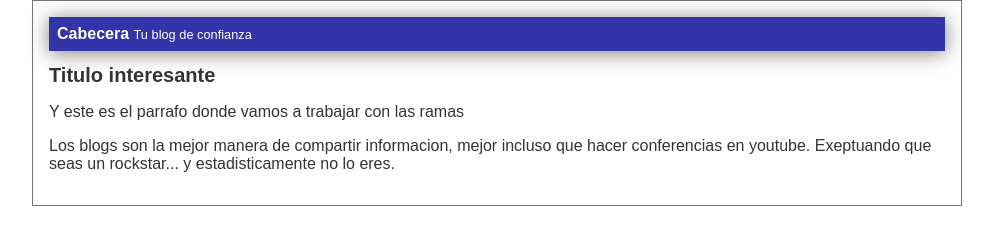
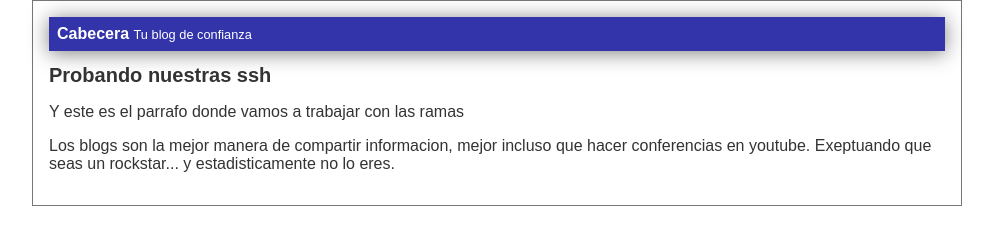
Before and after one commit to Oldwebman/Platzi-git, a plain HTML site: page index.html in a window 1280 px wide. Shown: the whole page, without its empty margins (143-1136 px from the left). Drawn offline with Linux system fonts and the light colour scheme.

Commit message:
Probando las llaves ssh

```diff
--- a/index.html
+++ b/index.html
@@ -12,7 +12,7 @@
             <span class="tagline">Tu blog de confianza</span>
         </div>
         <div class="post">
-        <h1>Titulo interesante</h1>
+        <h1>Probando nuestras ssh</h1>
         <p>Y este es el parrafo donde vamos a trabajar con las ramas</p>
         <p>Los blogs son la mejor manera de compartir informacion, mejor incluso
             que hacer conferencias en youtube. Exeptuando que seas un rockstar...
```
